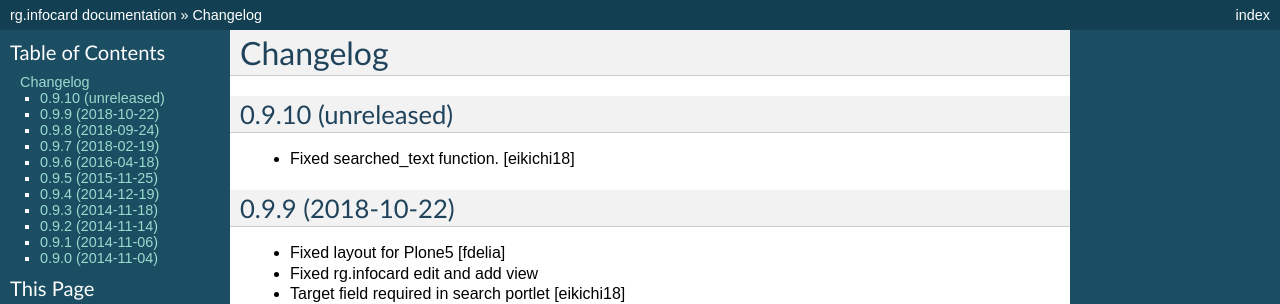
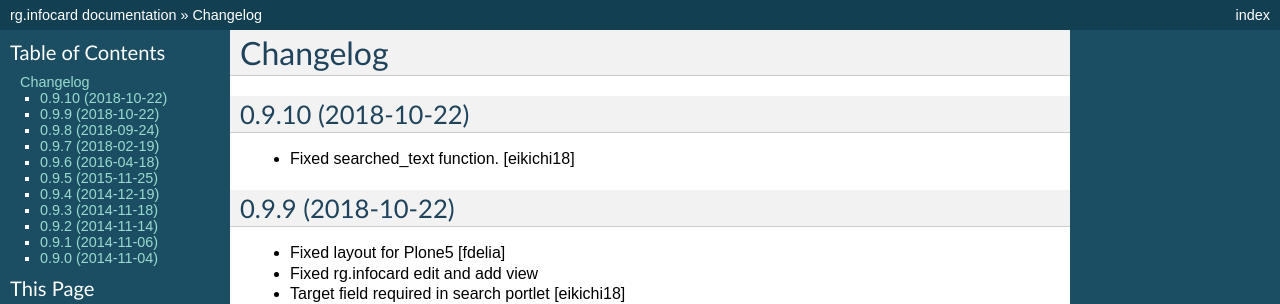
Before and after one commit to PloneGov-IT/rg.infocard, a Sphinx documentation site: the page built from docs/CHANGELOG.rst, in a window 1280 px wide. Shown: the top 304 px of the page. Built offline with Sphinx 7.4.7, drawn with Linux system fonts in a browser that asks for light colours.

Commit message:
Preparing release 0.9.10

```diff
--- a/docs/CHANGELOG.rst
+++ b/docs/CHANGELOG.rst
@@ -4,7 +4,7 @@
 Changelog
 =========
 
-0.9.10 (unreleased)
+0.9.10 (2018-10-22)
 -------------------
 
 - Fixed searched_text function.
--- a/setup.py
+++ b/setup.py
@@ -17,7 +17,7 @@
 
 setup(
     name='rg.infocard',
-    version='0.9.10.dev0',
+    version='0.9.10',
     description="rg.infocard",
     long_description=long_description,
     # Get more from http://pypi.python.org/pypi?%3Aaction=list_classifiers
```
